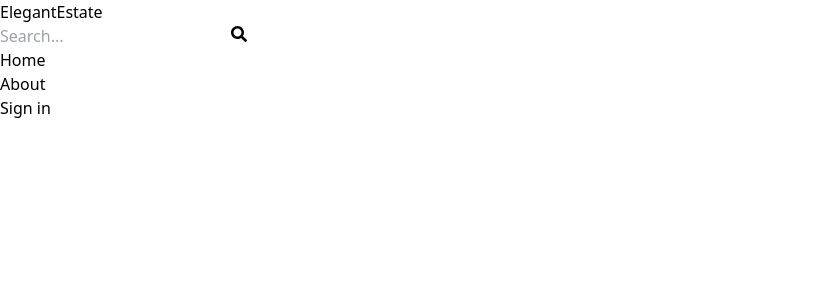
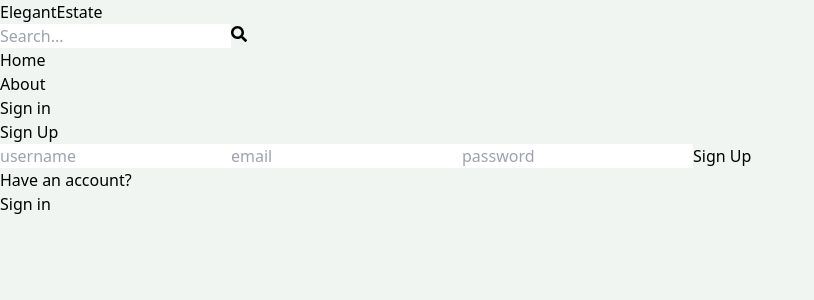
Before and after one commit to im-Maryam-Mahmood/RealEstate, a React (Vite) app in the folder client/: page /sign-up in a window 1280 px wide. Shown: the top 300 px of the page, without its empty margins (0-814 px from the left). Built offline with nearby package versions, Linux system fonts and the light colour scheme.

Commit message:
Sign up Page UI

```diff
--- a/client/src/App.jsx
+++ b/client/src/App.jsx
@@ -7,17 +7,18 @@
 import Header from "./components/Header"
 
 const App = () => {
-  return  <BrowserRouter>
-      <Header/>
-  <Routes>
-    <Route path="/" element={Home} />
-    <Route path="/sign-in" element={Signin} />
-    <Route path="/sign-up" element={SignUp} />
-    <Route path="/about" element={About} />
-    <Route path="/profile" element={Profile} />
-  </Routes>
-  </BrowserRouter>
-
+  return (
+    <BrowserRouter>
+      <Header />
+      <Routes>
+        <Route path="/" element={<Home />} />
+        <Route path="/sign-in" element={<Signin />} />
+        <Route path="/sign-up" element={<SignUp />} />
+        <Route path="/about" element={<About />} />
+        <Route path="/profile" element={<Profile />} />
+      </Routes>
+    </BrowserRouter>
+  );
 }
 
-export default App
+export default App;
--- a/client/src/index.css
+++ b/client/src/index.css
@@ -1,3 +1,7 @@
 @tailwind base;
 @tailwind components;
 @tailwind utilities;
+
+body{
+    background-color: rgb(241, 245, 241);
+}
--- a/client/src/pages/SignUp.jsx
+++ b/client/src/pages/SignUp.jsx
@@ -1,11 +1,85 @@
-// import React from 'react'
+import { useState } from 'react';
+import { Link, useNavigate } from 'react-router-dom';
+// import OAuth from '../components/OAuth';
 
-const SignUp = () => {
+export default function SignUp() {
+  const [formData, setFormData] = useState({});
+  const [error, setError] = useState(null);
+  const [loading, setLoading] = useState(false);
+  const navigate = useNavigate();
+  const handleChange = (e) => {
+    setFormData({
+      ...formData,
+      [e.target.id]: e.target.value,
+    });
+  };
+  const handleSubmit = async (e) => {
+    e.preventDefault();
+    try {
+      setLoading(true);
+      const res = await fetch('/api/auth/signup', {
+        method: 'POST',
+        headers: {
+          'Content-Type': 'application/json',
+        },
+        body: JSON.stringify(formData),
+      });
+      const data = await res.json();
+      console.log(data);
+      if (data.success === false) {
+        setLoading(false);
+        setError(data.message);
+        return;
+      }
+      setLoading(false);
+      setError(null);
+      navigate('/sign-in');
+    } catch (error) {
+      setLoading(false);
+      setError(error.message);
+    }
+  };
   return (
-    <div>
-      signup
+    <div className='p-3 max-w-lg mx-auto'>
+      <h1 className='text-3xl text-center font-semibold my-7'>Sign Up</h1>
+      <form onSubmit={handleSubmit} className='flex flex-col gap-4'>
+        <input
+          type='text'
+          placeholder='username'
+          className='border p-3 rounded-lg'
+          id='username'
+          onChange={handleChange}
+        />
+        <input
+          type='email'
+          placeholder='email'
+          className='border p-3 rounded-lg'
+          id='email'
+          onChange={handleChange}
+        />
+        <input
+          type='password'
+          placeholder='password'
+          className='border p-3 rounded-lg'
+          id='password'
+          onChange={handleChange}
+        />
+
+        <button
+          disabled={loading}
+          className='bg-slate-700 text-white p-3 rounded-lg uppercase hover:opacity-95 disabled:opacity-80'
+        >
+          {loading ? 'Loading...' : 'Sign Up'}
+        </button>
+        {/* <OAuth/> */}
+      </form>
+      <div className='flex gap-2 mt-5'>
+        <p>Have an account?</p>
+        <Link to={'/sign-in'}>
+          <span className='text-blue-700'>Sign in</span>
+        </Link>
+      </div>
+      {error && <p className='text-red-500 mt-5'>{error}</p>}
     </div>
-  )
+  );
 }
-
-export default SignUp
```
